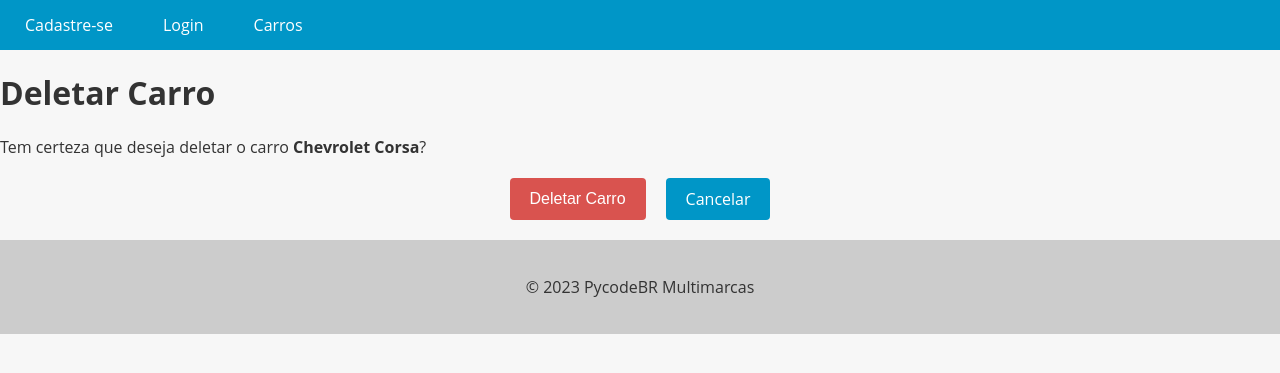
After one commit to MenegussiT/Ecommerce_CarsSale, a Django app: page /cars/14/delete/ in a window 1280 px wide. The commit adds this page. Shown: the top 373 px of the page. Run offline with Django 5.2, Linux system fonts and the light colour scheme; data comes from the database, SQL or seed files in the repository; both versions use the stored data as it was after the commit.

Commit message:
Criação de CarUpdateView e CarDeleteView e alterações nos htmls e criações de car_update.html e car_delete.html

```diff
--- a/app/urls.py
+++ b/app/urls.py
@@ -18,7 +18,7 @@ from django.contrib import admin
 from django.urls import path
 from django.conf import settings
 from django.conf.urls.static import static
-from cars.views import  CarsView, NewCarView, CarDatailView
+from cars.views import  CarsView, NewCarView, CarDatailView, CarUpdateView, CarDeleteView
 from accounts.views import register_view, login_view, logout_view
 
 urlpatterns = [
@@ -28,5 +28,7 @@ urlpatterns = [
     path('cars/', CarsView.as_view(), name='cars_list'),
     path('logout/', logout_view, name='logout'),
     path('new_car/', NewCarView.as_view(), name='new_car'),
-    path('cars/<int:pk>', CarDatailView.as_view(), name='car_detail')
-] + static(settings.MEDIA_URL, document_root=settings.MEDIA_ROOT)
+    path('cars/<int:pk>', CarDatailView.as_view(), name='car_detail'),
+    path('cars/<int:pk>/update/', CarUpdateView.as_view(), name='car_update'),
+    path('cars/<int:pk>/delete/', CarDeleteView.as_view(), name='car_delete'),
+    ] + static(settings.MEDIA_URL, document_root=settings.MEDIA_ROOT)
--- /dev/null
+++ b/cars/templates/car_delete.html
@@ -0,0 +1,63 @@
+{% extends "base.html" %}
+
+{% block content %}
+  <style>
+    .buttons-container {
+      display: flex;
+      justify-content: center;
+      margin-top: 20px;
+      margin-bottom: 20px;
+    }
+
+    .btn {
+      display: inline-block;
+      background-color: #0096c7;
+      color: #fff;
+      border: none;
+      padding: 10px 20px;
+      font-size: 16px;
+      border-radius: 4px;
+      cursor: pointer;
+      transition: background-color 0.3s ease-in-out;
+      margin: 0 10px;
+    }
+
+    .btn:hover {
+      background-color: #108eb8;
+    }
+
+    .btn-danger {
+      background-color: #d9534f;
+      text-decoration: none !important;
+    }
+
+    .btn-danger:hover {
+      background-color: #d2221c;
+    }
+
+    .error-message {
+      color: #d9534f;
+      font-size: 14px;
+      margin-top: 5px;
+    }
+
+    a {
+      text-decoration: none !important;
+    }
+  </style>
+  <div class="card">
+    <div class="card-header">
+      <h1 class="card-title">Deletar Carro</h1>
+    </div>
+    <div class="card-body">
+      <p>Tem certeza que deseja deletar o carro <strong>{{ object.brand }} {{ object.model }}</strong>?</p>
+      <form method="post">
+        {% csrf_token %}
+        <div class="buttons-container">
+          <button type="submit" class="btn btn-danger">Deletar Carro</button>
+          <a href="{% url 'car_update' pk=object.pk %}" class="btn btn-secondary">Cancelar</a>
+        </div>
+      </form>
+    </div>
+  </div>
+{% endblock %}
--- a/cars/templates/car_detail.html
+++ b/cars/templates/car_detail.html
@@ -85,4 +85,8 @@
       <p><strong>Ano de fabricação:</strong> {{ object.year}}</p>
       <p><strong>Preço:</strong> R$ {{ object.price }}</p>
   </div>
+  <div class="buttons-container">
+     <a href="{% url 'car_update' pk=object.pk %}" class="btn btn-primary">Editar</a>
+     <a href="{% url 'car_delete' pk=object.pk %}" class="btn btn-danger">Deletar</a>
+  </div>
 {% endblock %}
--- a/cars/views.py
+++ b/cars/views.py
@@ -2,8 +2,9 @@ from django.shortcuts import render, redirect
 from django.db.models import Q
 from cars.models import Cars
 from cars.forms import CarModelForm
+from django.urls import reverse_lazy
 from django.views import View
-from django.views.generic import ListView, CreateView, DetailView
+from django.views.generic import ListView, CreateView, DetailView, UpdateView, DeleteView
 
 
 class CarsView(ListView):
@@ -27,9 +28,16 @@ class NewCarView(CreateView):
 class CarDatailView(DetailView):
     model = Cars
     template_name = 'car_detail.html'
-    context_object_name = 'car'
 
-    def get(self, request, *args, **kwargs):
-        car = self.get_object()
-        print(f"DEBUG: {car}")  # Isso vai aparecer no terminal
-        return super().get(request, *args, **kwargs)
+
+class CarUpdateView(UpdateView):
+    model = Cars
+    form_class = CarModelForm
+    template_name = 'car_update.html'
+    def get_success_url(self):
+        return reverse_lazy('car_detail', kwargs={'pk':self.object.ok})
+
+class CarDeleteView(DeleteView):
+    model = Cars
+    template_name = 'car_delete.html'
+    success_url = '/cars/'
```
Also changed, not shown: cars/templates/car_update.html (added, +123 -0 lines), db.sqlite3.
